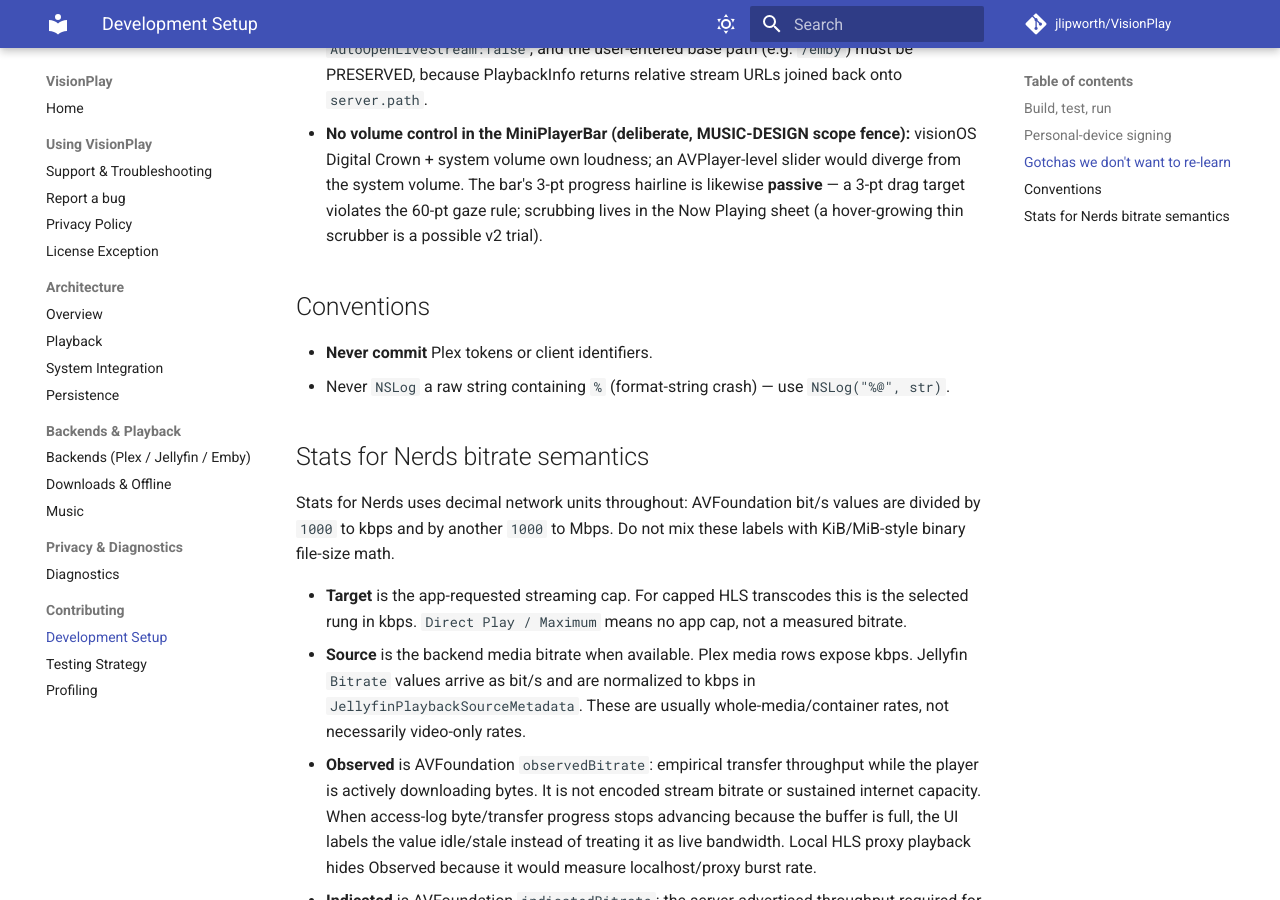
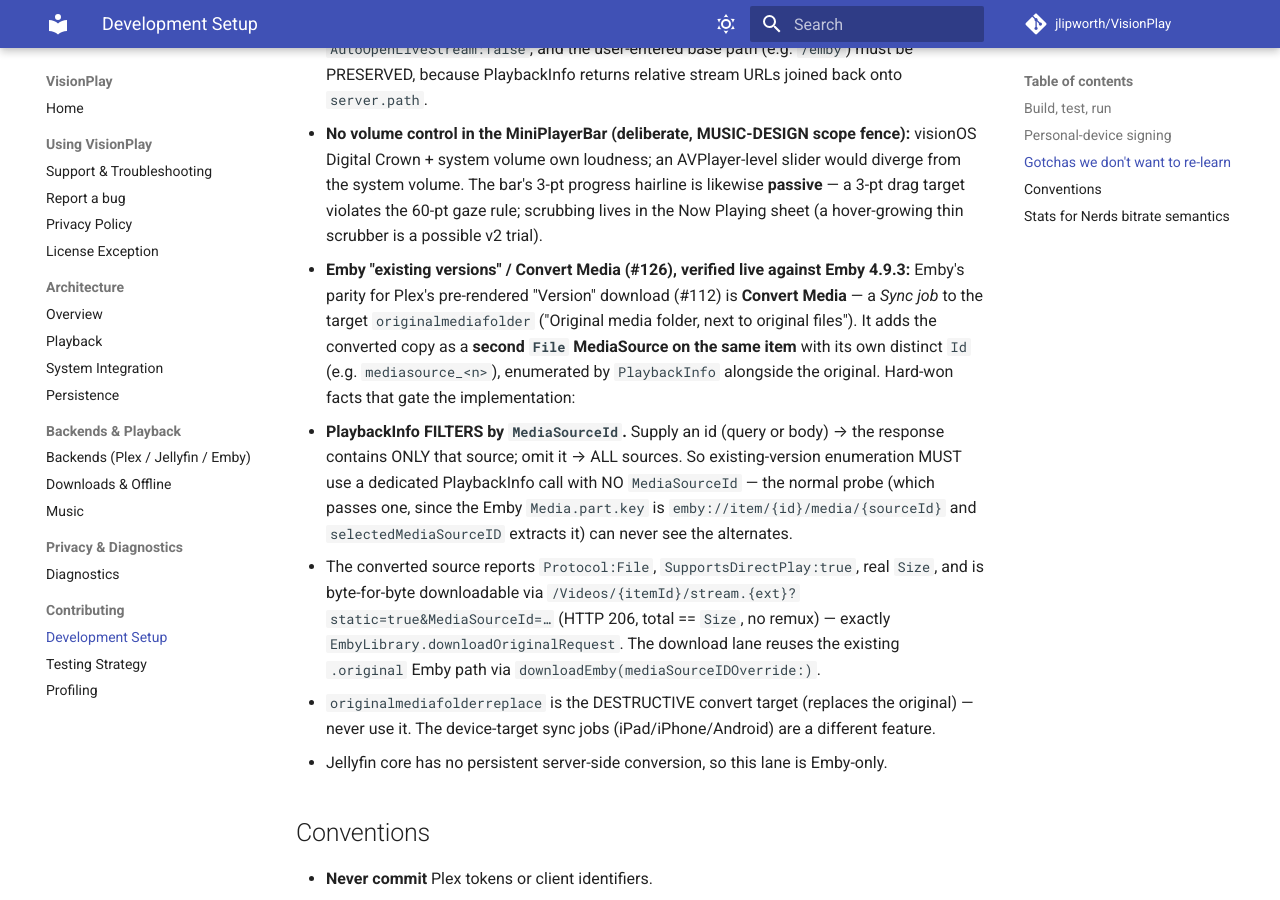
Before and after one commit to jlipworth/Labstream, an MkDocs documentation site: the page built from docs/DEVELOPMENT.md, in a window 1280 px wide and 900 px high, scrolled down 6710 px. Built offline with MkDocs 1.6.1 and Material for MkDocs 9.7.7, drawn with Linux system fonts in a browser that asks for light colours; comment, search, counter and statistics services are not loaded.

Commit message:
docs: record verified Emby Convert Media / existing-version model (#126)

```diff
--- a/docs/DEVELOPMENT.md
+++ b/docs/DEVELOPMENT.md
@@ -245,6 +245,24 @@
   system volume. The bar's 3-pt progress hairline is likewise **passive** — a 3-pt drag target
   violates the 60-pt gaze rule; scrubbing lives in the Now Playing sheet (a hover-growing thin
   scrubber is a possible v2 trial).
+- **Emby "existing versions" / Convert Media (#126), verified live against Emby 4.9.3:** Emby's
+  parity for Plex's pre-rendered "Version" download (#112) is **Convert Media** — a *Sync job* to
+  the target `originalmediafolder` ("Original media folder, next to original files"). It adds the
+  converted copy as a **second `File` MediaSource on the same item** with its own distinct
+  `Id` (e.g. `mediasource_<n>`), enumerated by `PlaybackInfo` alongside the original. Hard-won
+  facts that gate the implementation:
+  - **PlaybackInfo FILTERS by `MediaSourceId`.** Supply an id (query or body) → the response
+    contains ONLY that source; omit it → ALL sources. So existing-version enumeration MUST use a
+    dedicated PlaybackInfo call with NO `MediaSourceId` — the normal probe (which passes one, since
+    the Emby `Media.part.key` is `emby://item/{id}/media/{sourceId}` and `selectedMediaSourceID`
+    extracts it) can never see the alternates.
+  - The converted source reports `Protocol:File`, `SupportsDirectPlay:true`, real `Size`, and is
+    byte-for-byte downloadable via `/Videos/{itemId}/stream.{ext}?static=true&MediaSourceId=…`
+    (HTTP 206, total == `Size`, no remux) — exactly `EmbyLibrary.downloadOriginalRequest`. The
+    download lane reuses the existing `.original` Emby path via `downloadEmby(mediaSourceIDOverride:)`.
+  - `originalmediafolderreplace` is the DESTRUCTIVE convert target (replaces the original) — never
+    use it. The device-target sync jobs (iPad/iPhone/Android) are a different feature.
+  - Jellyfin core has no persistent server-side conversion, so this lane is Emby-only.
 
 ## Conventions
 
```
